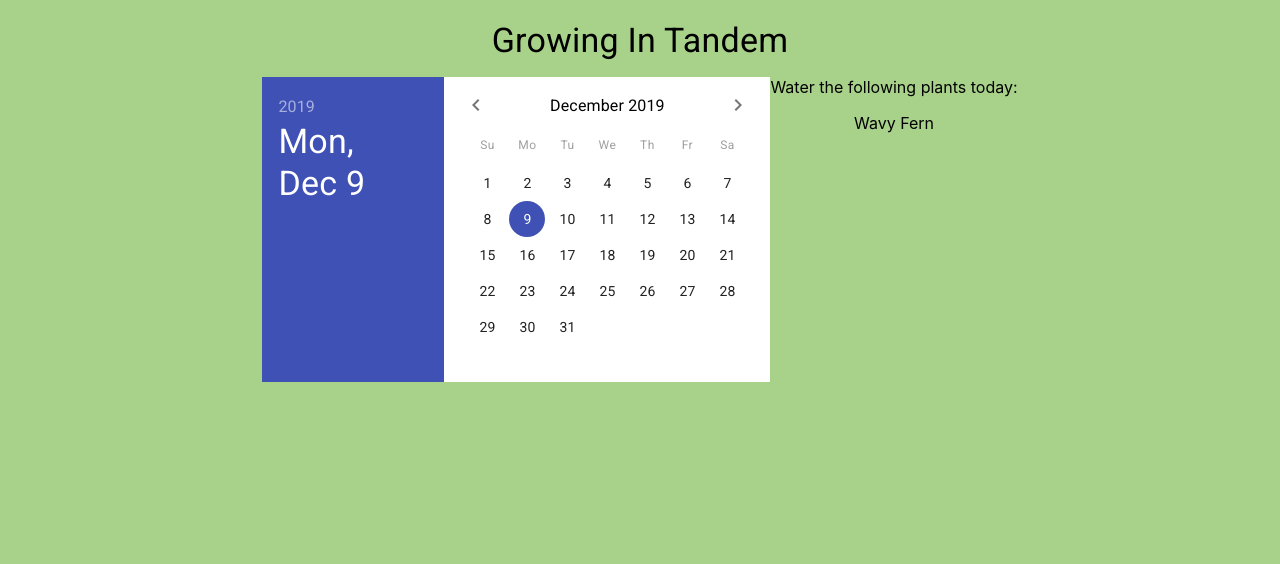
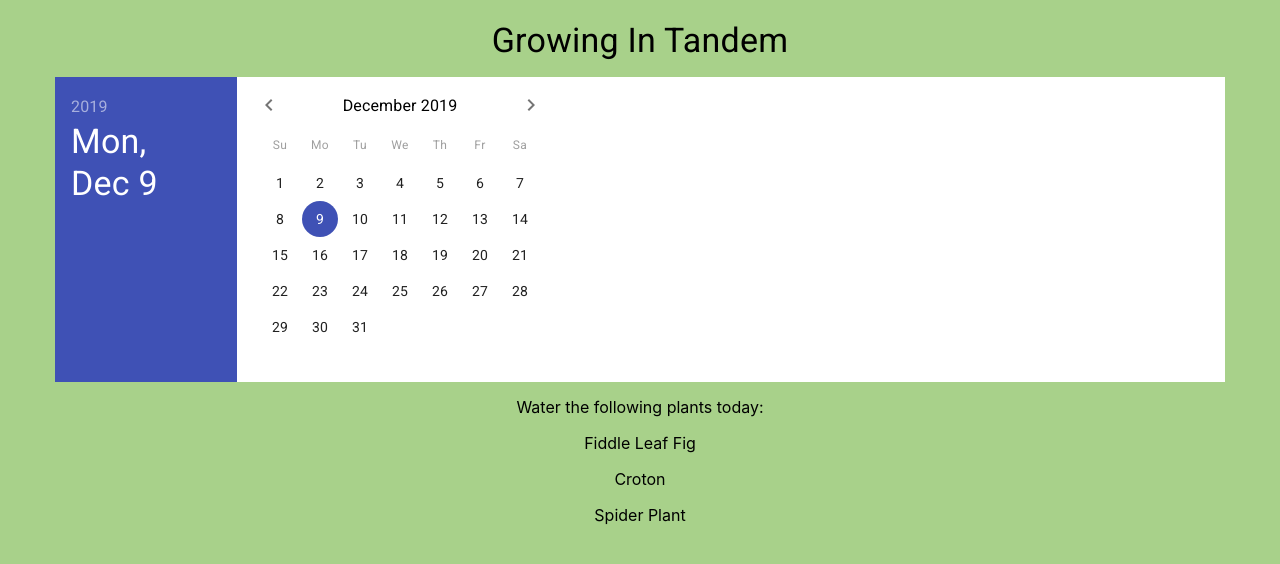
Before and after one commit to nickharrisdev/growing-in-tandem, a React (Create React App) app: page / in a window 1280 px wide. Shown: the top 564 px of the page. Built offline with nearby package versions, Linux system fonts and the light colour scheme.

Commit message:
Tightened up logic & improved styling/positioning

```diff
--- a/src/App.css
+++ b/src/App.css
@@ -10,9 +10,10 @@ body {
 .calendar-container {
   padding: 15px;
   display: flex;
-  justify-content: center;
+  flex-direction: column;
+  height: 100%;
 }
 
-.date-picker {
-  background-color: rgb(189, 220, 169);
+.message {
+  padding: 15px;
 }
--- a/src/Message.js
+++ b/src/Message.js
@@ -2,14 +2,16 @@ import React from "react";
 
 const Message = (waterToday) => {
     console.log(Object.values(waterToday));
-    const waterTodayArr = Object.values(waterToday);
-    const toWater = waterTodayArr.map((plant) =>
-        <p>{plant}</p>
-    )
+    const waterTodayOuterArr = Object.values(waterToday);
+    const waterTodayArr = waterTodayOuterArr[0];
+    function toWater(plant) {
+        return <p>{plant}</p>
+    }
 
+    console.log("list of plants to water today", waterTodayArr);
     return (
-    <div>
-       Water the following plants today: {toWater}
+    <div className="message">
+       Water the following plants today: {waterTodayArr.map(toWater)}
     </div>
   );
 };
--- a/src/lib/fetchPlants.js
+++ b/src/lib/fetchPlants.js
@@ -3,8 +3,9 @@ const plants = require('./plants.json');
 function getPlants(selectedDate) {
     const endTime = 1583798040000;
     let waterToday = [];
-    const diffTime = Math.abs(endTime - selectedDate);
-    const diffDays = Math.ceil(diffTime / (1000 * 60 * 60 * 24));
+    const selectedSeconds = selectedDate.getTime();
+    const diffTime = Math.abs(endTime - selectedSeconds);
+    const diffDays = Math.floor(diffTime / (1000 * 60 * 60 * 24));
     const dayOfWk = selectedDate.getDay();
 
     //takes in a date, and returns the plant(s) that need to be watered on the given day.
@@ -17,7 +18,7 @@ function getPlants(selectedDate) {
     for (let i = 0; i <= plants.length - 1; i++) {
         let waterAfter = plants[i].water_after.split("").splice(0, 2).join("");
         let plantName = plants[i].name
-        console.log("Water", plantName, "after", waterAfter, "days");
+        //console.log("Water", plantName, "after", waterAfter, "days");
 
         if (daysPassed === 1) {
             //no watering on day 1
@@ -32,8 +33,10 @@ function getPlants(selectedDate) {
             }
         }
     }
+
     // daysPassed % waterAfter === 1 && (daysPassed + 1) % waterAfter !== 0 && (daysPassed - 1) % waterAfter !== 0
     //console logs for testing
+    console.log(diffTime, diffDays, daysPassed, selectedDate, selectedSeconds)
     console.log("To water today:", waterToday)
     return waterToday;
 }
```
